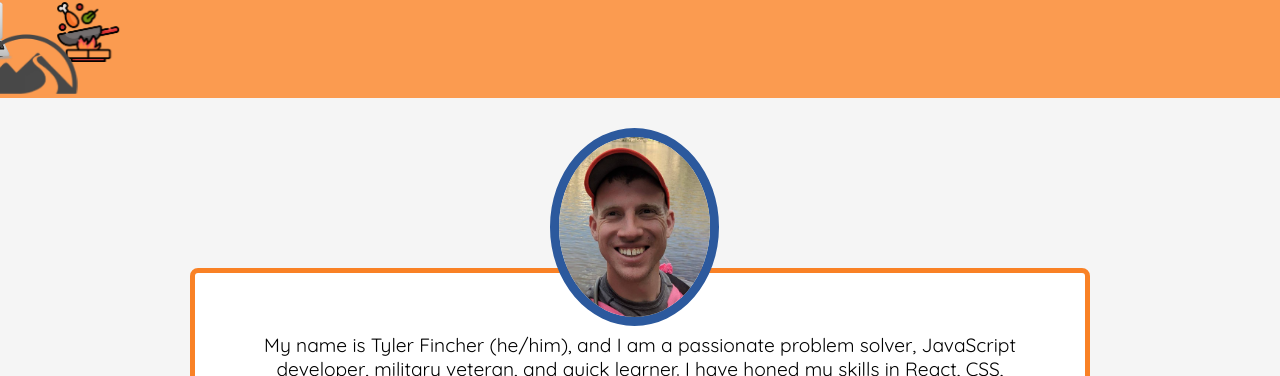
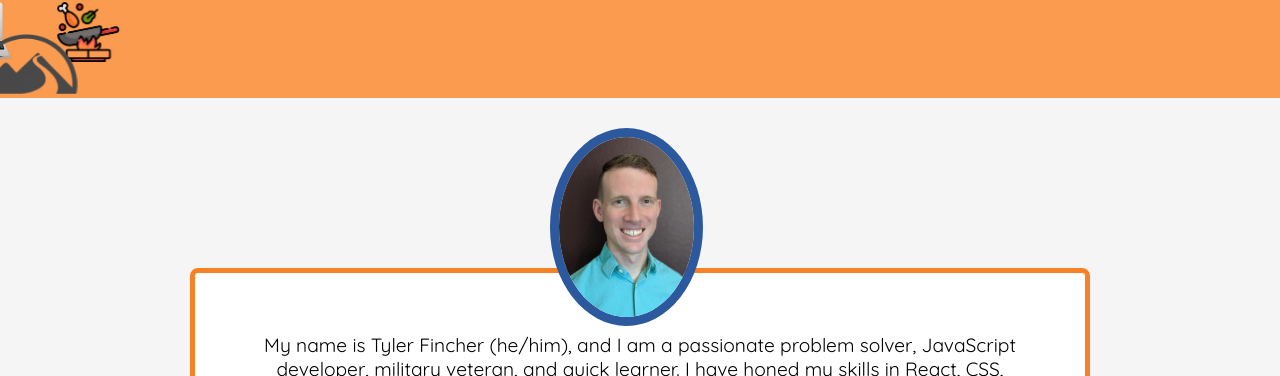
Before and after one commit to relyt4me/personal-website, a React (Create React App) app: page / in a window 1280 px wide. Shown: the part 292-668 px from the top of the page. Built offline with nearby package versions, Linux system fonts and the light colour scheme.

Commit message:
Add and change to new profile pic

```diff
--- a/src/components/About/About.js
+++ b/src/components/About/About.js
@@ -1,6 +1,6 @@
 import "./About.css";
 import { resumeData } from "../../data/resumeData";
-import profilePic from "../../assets/profilePic.jpg";
+import profilePic from "../../assets/profilePic.jpeg";
 
 const About = () => {
   const { name, bioDescription } = resumeData;
--- a/src/data/resumeData.js
+++ b/src/data/resumeData.js
@@ -1,7 +1,7 @@
 export const resumeData = {
   name: "Tyler Fincher",
   location: "Denver, CO",
-  profilePic: "assets/profilePic.jpg",
+  profilePic: "assets/profilePic.jpeg",
   resumeURL:
     "https://docs.google.com/document/d/1P4Ed4BhXaKmbXTCznYf3UTh8r0feYnZeMS65tNQCqLU/edit?usp=sharing",
   gitHubURL: "https://github.com/relyt4me",
```
Also changed, not shown: src/assets/profilePic.jpeg (added).
